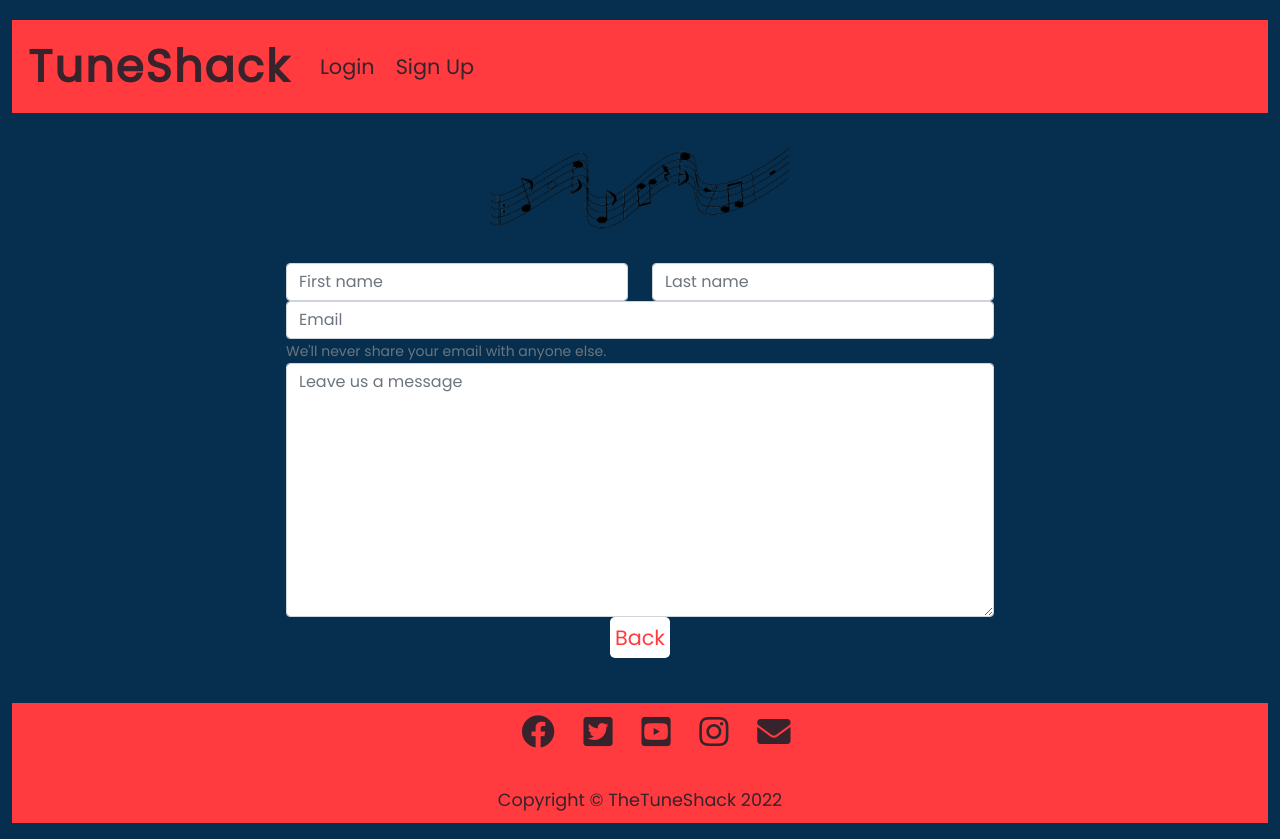
After one commit to darco31/Tuneshack, a Django app: page /contact in a window 1280 px wide. The commit adds this page. Run offline with Django 4.2, Linux system fonts and the light colour scheme.

Commit message:
Add thank you pages and contact pages

```diff
--- a/members/templates/registration/login.html
+++ b/members/templates/registration/login.html
@@ -11,11 +11,11 @@
         {% csrf_token %}
         <div class="form-group">
             <label for="exampleInputEmail1">Username</label>
-            <input type="text" class="form-control" name="username">
+            <input type="text" class="form-control" name="username" required>
         </div>
         <div class="form-group">
             <label for="exampleInputPassword1">Password</label>
-            <input type="password" class="form-control" name="password">
+            <input type="password" class="form-control" name="password" required>
         </div>
 
         <button class="login-button">Login</button>
--- a/musicblog/urls.py
+++ b/musicblog/urls.py
@@ -7,6 +7,8 @@ from . import views
 
 urlpatterns = [
     path('', HomeView.as_view(), name='home'),
+    path('contact', views.contact, name='contact'),
+    path('thanks', views.thanks, name='thanks'),
     path('posts/<int:pk>', PostView.as_view(), name='post-detail'),
     path('add_post/', AddPost.as_view(), name='add_post'),
     path('posts/edit_post/<int:pk>', EditPost.as_view(), name='edit_post'),
--- a/musicblog/views.py
+++ b/musicblog/views.py
@@ -4,6 +4,7 @@ from .models import Post, Comment
 from .forms import PostForm, EditForm, AddComment
 from django.urls import reverse_lazy, reverse
 from django.http import HttpResponseRedirect
+from django.contrib import messages
 # Create your views here.
 
 
@@ -13,6 +14,14 @@ class HomeView(ListView):
     template_name = 'home.html'
     ordering = ['-created_on']
     paginate_by = 3
+
+
+def contact(request):
+    return render(request, 'contact.html', {})
+
+
+def thanks(request):
+    return render(request, 'thanks.html', {})
 
 
 class PostView(DetailView):
--- a/static/css/style.css
+++ b/static/css/style.css
@@ -23,6 +23,11 @@ body {
 }
 
 /* Generic styles */
+
+strong {
+    color: var(--white);
+}
+
 h3,
 p,
 small {
--- a/templates/base.html
+++ b/templates/base.html
@@ -54,14 +54,18 @@
         </nav>
         <img src="{% static 'img/music_note.png' %}" alt="image of music notes" class="notes">
 
-        {% if messages %}
-        <ul class="messages">
-            {% for message in messages %}
-            <li{% if message.tags %} class="{{ message.tags }}" {% endif %}>{{ message }}</li>
-                {% endfor %}
-        </ul>
-        {% endif %}
-
+        <div class="container">
+            <div class="row">
+                <div class="col-md-8 offset-md-2">
+                    {% for message in messages %}
+                    <div class="alert {{ message.tags }} alert-dismissible fade show" id="msg" role="alert">
+                        {{ message | safe }}
+                        <button type="button" class="btn-close" data-bs-dismiss="alert" aria-label="Close"></button>
+                    </div>
+                    {% endfor %}
+                </div>
+            </div>
+        </div>
         <!-- Main content -->
         <main>
             {% block content%}
@@ -84,6 +88,9 @@
                 <li>
                     <a href="https://instagram.com" target="_blank" rel="noopener" aria-label="Visit our Instagram page(opens in a new tab)"><i class="fab fa-instagram"></i></a>
                 </li>
+                <li>
+                    <a href="{% url 'contact' %}" target="_blank" rel="noopener" aria-label="Contact us"><i class="fa fa-envelope"></i></a>
+                </li>
             </ul>
             <p class="footer-copyright">Copyright &copy; TheTuneShack <span id="copyright"></span></p>
 
--- /dev/null
+++ b/templates/contact.html
@@ -0,0 +1,25 @@
+{% extends 'base.html' %}
+
+{% block content %}
+
+<!-- Contact form -->
+<form>
+    <div class="row">
+        <div class="col">
+            <input type="text" class="form-control" placeholder="First name">
+        </div>
+        <div class="col">
+            <input type="text" class="form-control" placeholder="Last name">
+        </div>
+    </div>
+    <div class="form-group">
+        <input type="email" class="form-control" id="email" aria-describedby="emailHelp" placeholder="Email">
+        <small id="emailHelp" class="form-text text-muted">We'll never share your email with anyone else.</small>
+    </div>
+    <div class="form-group">
+        <textarea class="form-control" id="textarea" rows="10" placeholder="Leave us a message"></textarea>
+    </div>
+</form>
+
+<a href="{% url 'thanks' %}" class="delete_btn_back">Back</a>
+{% endblock %}
--- a/tuneshack/settings.py
+++ b/tuneshack/settings.py
@@ -14,7 +14,7 @@ TEMPLATES_DIR = os.path.join(BASE_DIR, 'templates')
 SECRET_KEY = os.environ.get('SECRET_KEY')
 
 # SECURITY WARNING: don't run with debug turned on in production!
-DEBUG = False
+DEBUG = True
 
 ALLOWED_HOSTS = ['tuneshack22.herokuapp.com', 'localhost']
 
```
Also changed, not shown: templates/thanks.html (added, +14 -0 lines).
